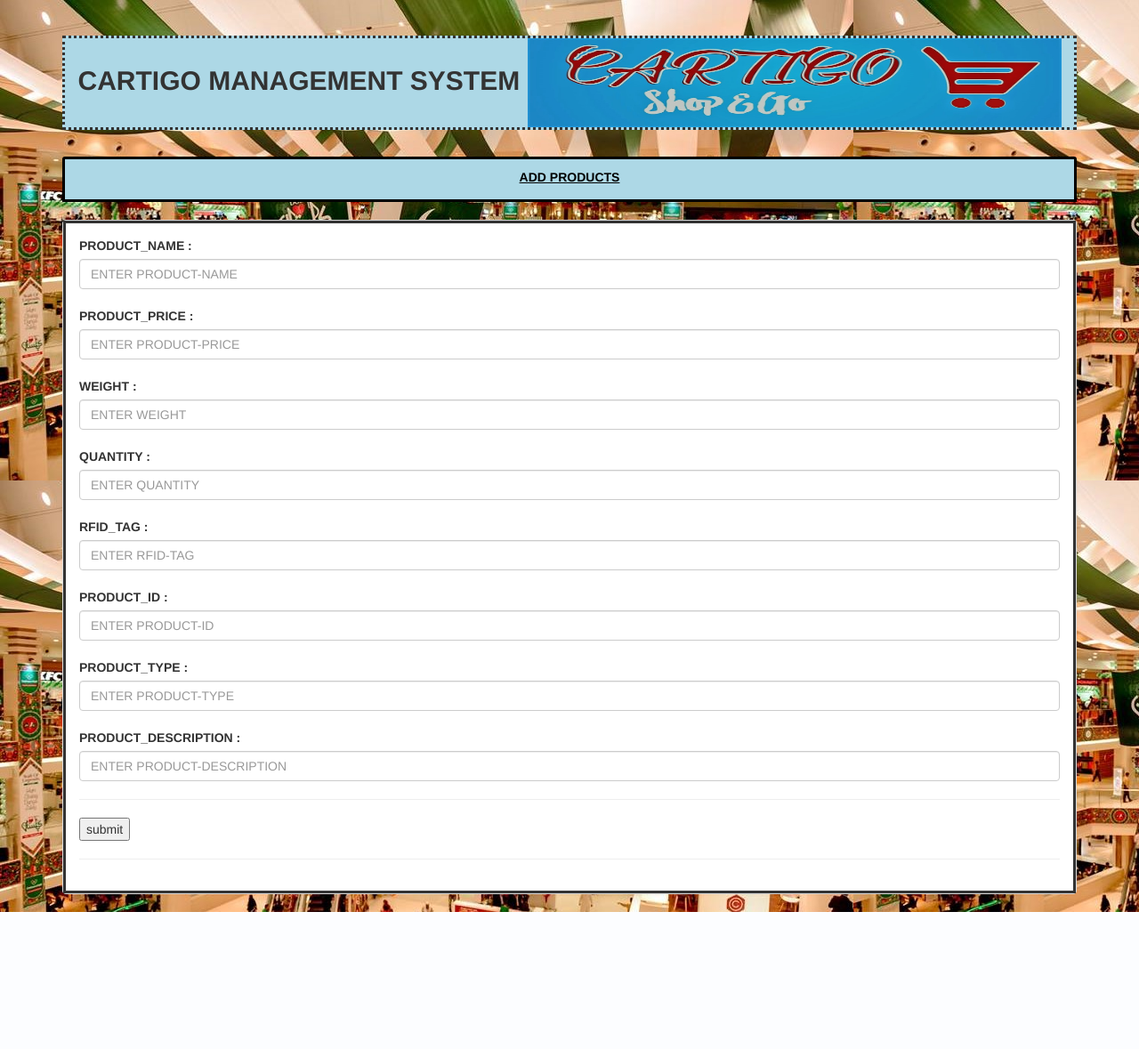
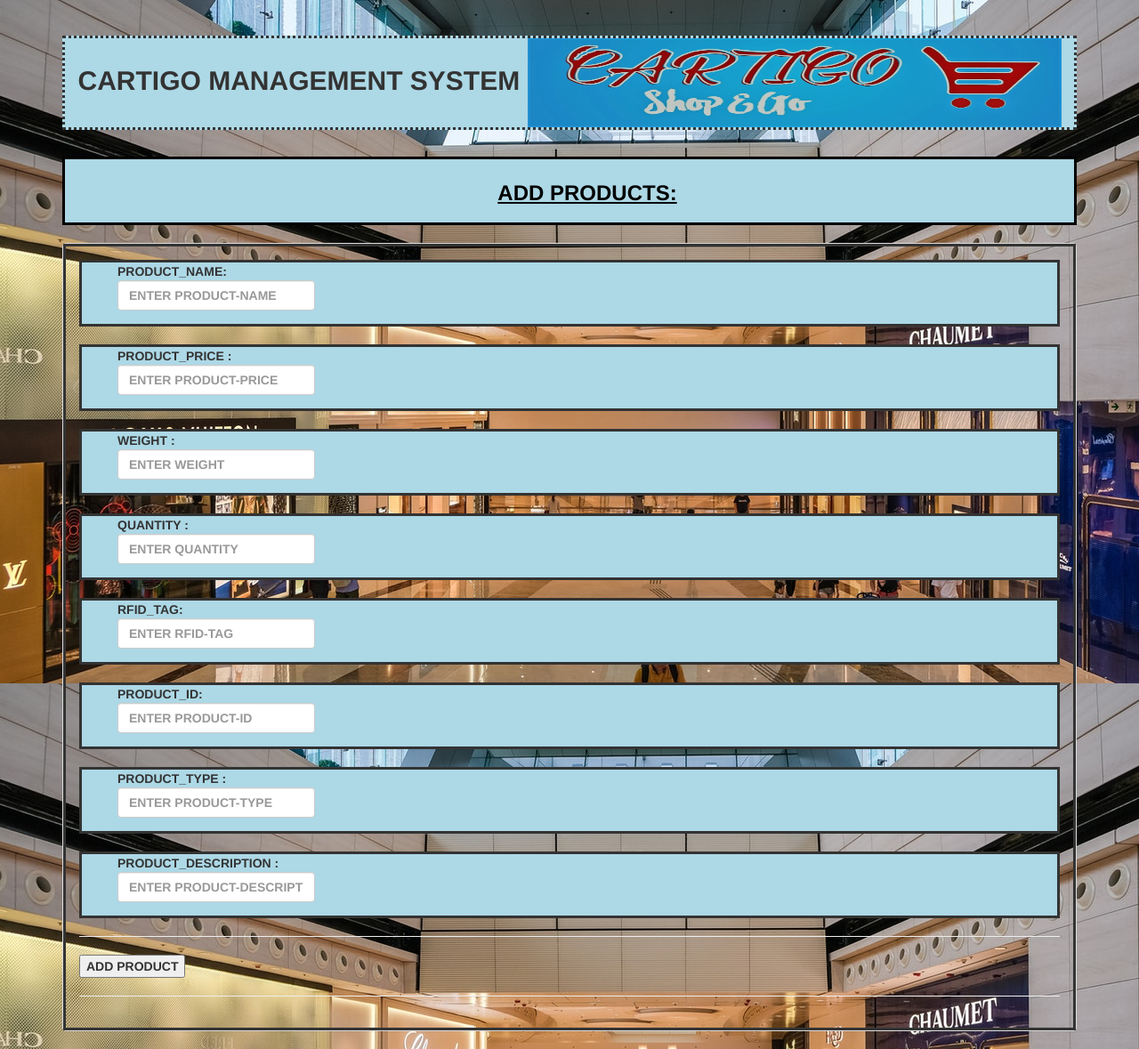
Before and after one commit to ahmedaliraza/FYP-2-Automatic-Shopping-Cart-, a PHP site: the page made by WEBFORMS/ADD PRODUCTS.php in a window 1280 px wide. Shown: the whole page at 89% size. Before the commit the page ends 1025 px from the top, so only its background shows below. Run offline with PHP 8.4, Linux system fonts and the light colour scheme.

Commit message:
Update ADD PRODUCTS.php

```diff
--- a/WEBFORMS/ADD PRODUCTS.php
+++ b/WEBFORMS/ADD PRODUCTS.php
@@ -40,60 +40,93 @@ if($PRODUCT_NAME!=="" && $PRODUCT_PRICE!=="" && $WEIGHT!=="" &&$QUANTITY!=="" &&
 ?>
 
 
+
 <!DOCTYPE html>
 <html>
 <head>
 	<title>CARTIGO Management System(Add Products)</title>
       <link rel="stylesheet" type="text/css" href="bootstrap/css/bootstrap.min.css">
+    <link rel="stylesheet" href="https://maxcdn.bootstrapcdn.com/bootstrap/3.3.7/css/bootstrap.min.css">
+<!-- jQuery library -->
+<script src="https://ajax.googleapis.com/ajax/libs/jquery/3.3.1/jquery.min.js"></script>
+<!-- Latest compiled JavaScript -->
+<script src="https://maxcdn.bootstrapcdn.com/bootstrap/3.3.7/js/bootstrap.min.js"></script>
+
+  <script>
+
+$(document).ready(function(){
+    $("#flip").click(function(){
+        $("#panel10").slideToggle("slow");
+
+    });
+});
+
+</script>
+<style>
+#flip, #panel{
+    padding: 5px;
+    text-align:center;
+    background-color: #e5eecc;
+    border: solid 10px #c3c3c3;
+}
+
+#panel{
+    padding: 50px;
+    display:none;
+}
+
+</style>
+
 </head>
 <body>
 
-<body background="images/background.jpg"><br />
+<body background="images/Homepage.jpg"><br />
   <div class="container">
    <h2 align="center" style="font:100px; border: dotted;background-color: lightblue"><b>CARTIGO MANAGEMENT SYSTEM </b>
     <img src="images/logo.jpg" width="600" height="100"></h2>
    <br />
-
-<div class="panel-heading" align="center" style="color: black;border:solid;background-color: lightblue"><label><b><U>ADD PRODUCTS</U></b></label></div>
+<!-- <div id="flip"><h2>ADD PRODUCTS:</h2></div>
+ -->
+<div id="flip" class="panel-heading"  style="color: black;border:solid;background-color:lightblue"><label><h3><ul><b><u>ADD PRODUCTS:</u></h3></label>
+</div>
 <br>
 
-<div class="panel panel-default" >
+<div class="panel panel-default" style="border:;background: transparent;" >
 <div class="panel-body"  style="border: solid;">
-<form  method="POST">
+<form id="panel10"  method="POST">
       <?php echo $message; ?>
-<div class="input_panel">
-       <label ><b>PRODUCT_NAME :</b></label>
+       <div class="input_panel" style="border:solid;background: transparent;background-color: lightblue">
+       <label><ul><b>PRODUCT_NAME:</b></label>
        <input type="text" name="PRODUCT_NAME" class="form-control" value="" required , placeholder="ENTER PRODUCT-NAME" />
         </div>
 <br>
-       <div class="input_panel">
-         <label ><b>PRODUCT_PRICE :</b></label>
+       <div class="input_panel" style="border:solid;background: transparent;background-color: lightblue">
+         <label><ul><b>PRODUCT_PRICE :</b></label>
          <input type="number" name="PRODUCT_PRICE" class="form-control" value="" required placeholder="ENTER PRODUCT-PRICE" />
        </div>
 <br>
-       <div class="input_panel">
-         <label ><b>WEIGHT :</b></label>
+       <div class="input_panel" style="border:solid;background: transparent;background-color: lightblue">
+         <label><ul><b>WEIGHT :</b></label>
          <input type="text" name="WEIGHT" class="form-control" value=""  placeholder="ENTER WEIGHT" />
        </div>
 <br>
-       <div class="input_panel">
-         <label ><b>QUANTITY :</b></label>
+       <div class="input_panel" style="border:solid;background: transparent;background-color: lightblue">
+         <label><ul><b>QUANTITY :</b></label>
          <input type="text" name="QUANTITY" class="form-control" value="" required placeholder="ENTER QUANTITY" />
        </div>
 <br>
-       <div class="input_panel">
-       <label ><b>RFID_TAG :</b></label>
+       <div class="input_panel" style="border:solid;background: transparent;background-color: lightblue">
+       <label><ul><b>RFID_TAG:</b></label>
        <input type="number" name="RFID_TAG" class="form-control" value="" required placeholder="ENTER RFID-TAG" />
        </div>
 <br>
-       <div class="input_panel">
-       <label ><b>PRODUCT_ID :</b></label>
+       <div class="input_panel" style="border:solid;background: transparent;background-color: lightblue">
+       <label><ul><b>PRODUCT_ID:</b></label>
        <input type="number" name="PRODUCT_ID" class="form-control" value="" required placeholder="ENTER PRODUCT-ID" />
        </div>
 <br>
-
-       <div class="input_panel">
-       <label ><b>PRODUCT_TYPE :</b></label>
+       <div class="input_panel" style="border:solid;background: transparent;background-color: lightblue">
+       <label><ul><b>PRODUCT_TYPE :</b></label>
        <input type="text" name="PRODUCT_TYPE" class="form-control" value="" required placeholder="ENTER PRODUCT-TYPE"/>
         <!-- <select id="PRODUCT_TYPE" name="PRODUCT_TYPE" required="">
          <option value="--">--</option>
@@ -108,14 +141,14 @@ if($PRODUCT_NAME!=="" && $PRODUCT_PRICE!=="" && $WEIGHT!=="" &&$QUANTITY!=="" &&
  -->
        </div>
 <br>
-       <div class="input_panel">
-       <label><b>PRODUCT_DESCRIPTION :</b></label>
+       <div class="input_panel" style="border:solid;background: transparent;background-color: lightblue">
+       <label><ul><b>PRODUCT_DESCRIPTION :</b></label>
        <input type="text" name="PRODUCT_DESCRIPTION" class="form-control" value="" required placeholder="ENTER PRODUCT-DESCRIPTION" />
       </div>
 
       	<hr>
 
-      	<input type="submit" name="save" value="submit">
+      	<input type="submit" name="save" value="ADD PRODUCT">
 
   <!-- <button action="conn_db.php" type="Save" class="btn" name="Save" value="Save"><b>Save:</b></button> -->
 
```
Lines whose indentation alone changed are shown as unchanged.
